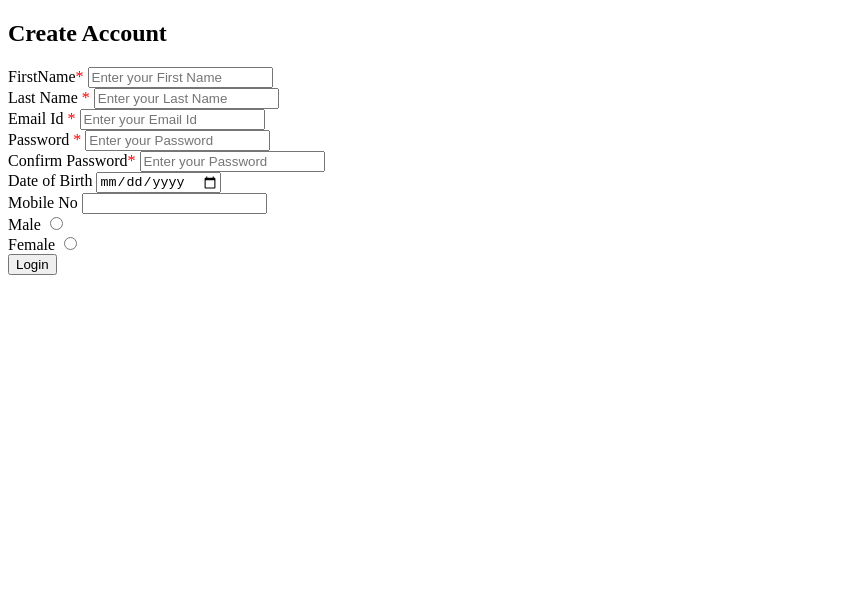
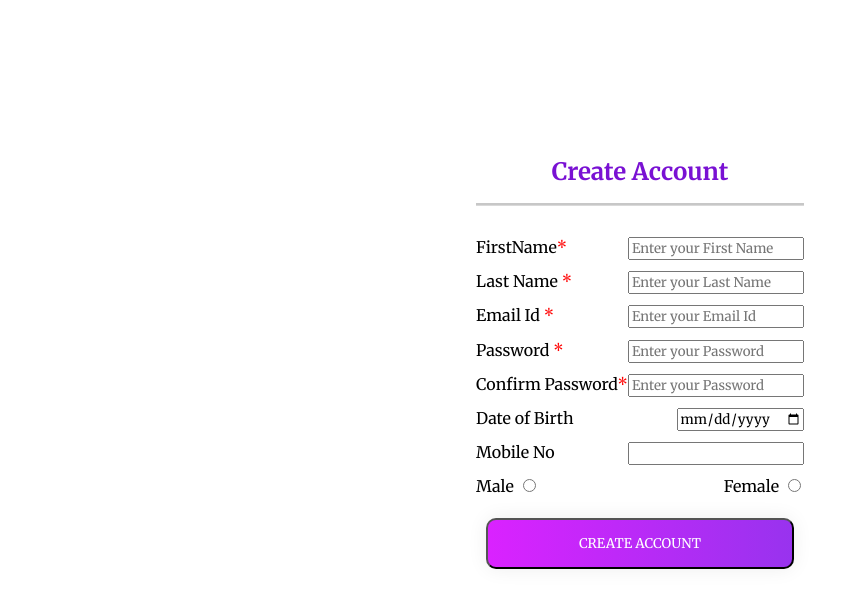
Before and after one commit to chandansutradhar2/html-css-day2, a plain HTML site: page signup/signup.html in a window 1280 px wide. Shown: the whole page, without its empty margins (0-859 px from the left). Drawn offline with Linux system fonts and the light colour scheme.

Commit message:
adding bootstrap and styling demo

```diff
--- /dev/null
+++ b/signup/signup.css
@@ -0,0 +1,60 @@
+* {
+	font-family: "Merriweather", serif;
+}
+
+.container {
+	display: flex;
+	justify-content: center;
+	padding-top: 10%;
+}
+.form {
+	display: flex;
+	flex-direction: column;
+	column-gap: 0.2rem;
+	row-gap: 0.7rem;
+	max-width: 400px;
+}
+
+.form-control {
+	display: flex;
+	flex-direction: row;
+	justify-content: space-between;
+}
+
+.btn-grad {
+	background-image: linear-gradient(
+		to right,
+		#da22ff 0%,
+		#9733ee 51%,
+		#da22ff 100%
+	);
+}
+
+.btn-grad {
+	margin: 10px;
+	padding: 15px 45px;
+	text-align: center;
+	text-transform: uppercase;
+	transition: 0.5s;
+	background-size: 200% auto;
+	color: white;
+	box-shadow: 0 0 20px #eee;
+	border-radius: 10px;
+	display: block;
+}
+
+.btn-grad:hover {
+	background-position: right center; /* change the direction of the change here */
+	color: #fff;
+	text-decoration: none;
+}
+
+.heading {
+	text-align: center;
+	word-spacing: inherit;
+	border-bottom-color: #00000038;
+	border-bottom-style: groove;
+	padding: 1rem;
+	padding-top: 0;
+	color: #7911d3;
+}
--- a/signup.html
+++ b/signup/signup.html
@@ -5,44 +5,49 @@
     <meta charset="UTF-8">
     <meta http-equiv="X-UA-Compatible" content="IE=edge">
     <meta name="viewport" content="width=device-width, initial-scale=1.0">
+    <link rel="preconnect" href="https://fonts.googleapis.com">
+    <link rel="preconnect" href="https://fonts.gstatic.com" crossorigin>
+    <link href="https://fonts.googleapis.com/css2?family=Merriweather:wght@300;400;700&display=swap" rel="stylesheet">
+    <link rel="stylesheet" href="./signup.css" />
     <title>SignUp Demo</title>
 </head>
 
-<body>
-    <h2>Create Account </h2>
-    <form>
-        <div>
+<body class="container">
+
+    <form class="form">
+        <h2 class="heading">Create Account </h2>
+        <div class="form-control">
             <label for="fname">FirstName<span style="color: red;">*</span></label>
             <input minlength="4" required type="text" id="fname" placeholder="Enter your First Name" />
         </div>
-        <div>
+        <div class="form-control">
             <label for="lname">Last Name <span style="color: red;">*</span></label>
             <input required type="text" id="lname" placeholder="Enter your Last Name" />
         </div>
 
-        <div>
+        <div class="form-control">
             <label for="email">Email Id <span style="color: red;">*</span></label>
             <input required type="email" id="email" placeholder="Enter your Email Id" />
         </div>
-        <div>
+        <div class="form-control">
             <label for="password">Password <span style="color: red;">*</span></label>
             <input minlength="6" maxlength="12" required type="password" id="password"
                 placeholder="Enter your Password" />
         </div>
-        <div>
+        <div class="form-control">
             <label for="cpassword">Confirm Password<span style="color: red;">*</span></label>
             <input minlength="6" maxlength="12" required type="password" id="cpassword"
                 placeholder="Enter your Password" />
         </div>
-        <div>
+        <div class="form-control">
             <label for="dob">Date of Birth</label>
             <input type="date" id="dob" />
         </div>
-        <div>
+        <div class="form-control">
             <label for="mobile">Mobile No</label>
             <input type="tel" id="mobile" />
         </div>
-        <div>
+        <div class="form-control">
             <div>
                 <label for="male">Male</label>
                 <input type="radio" id="male" />
@@ -54,7 +59,8 @@
 
         </div>
 
-        <button>Login</button>
+        <button class="btn-grad">CREATE ACCOUNT</button>
+
     </form>
 </body>
 
```
Also changed, not shown: login.html (deleted, +0 -26 lines), login/login.html (added, +36 -0 lines), login/login.css (added).
